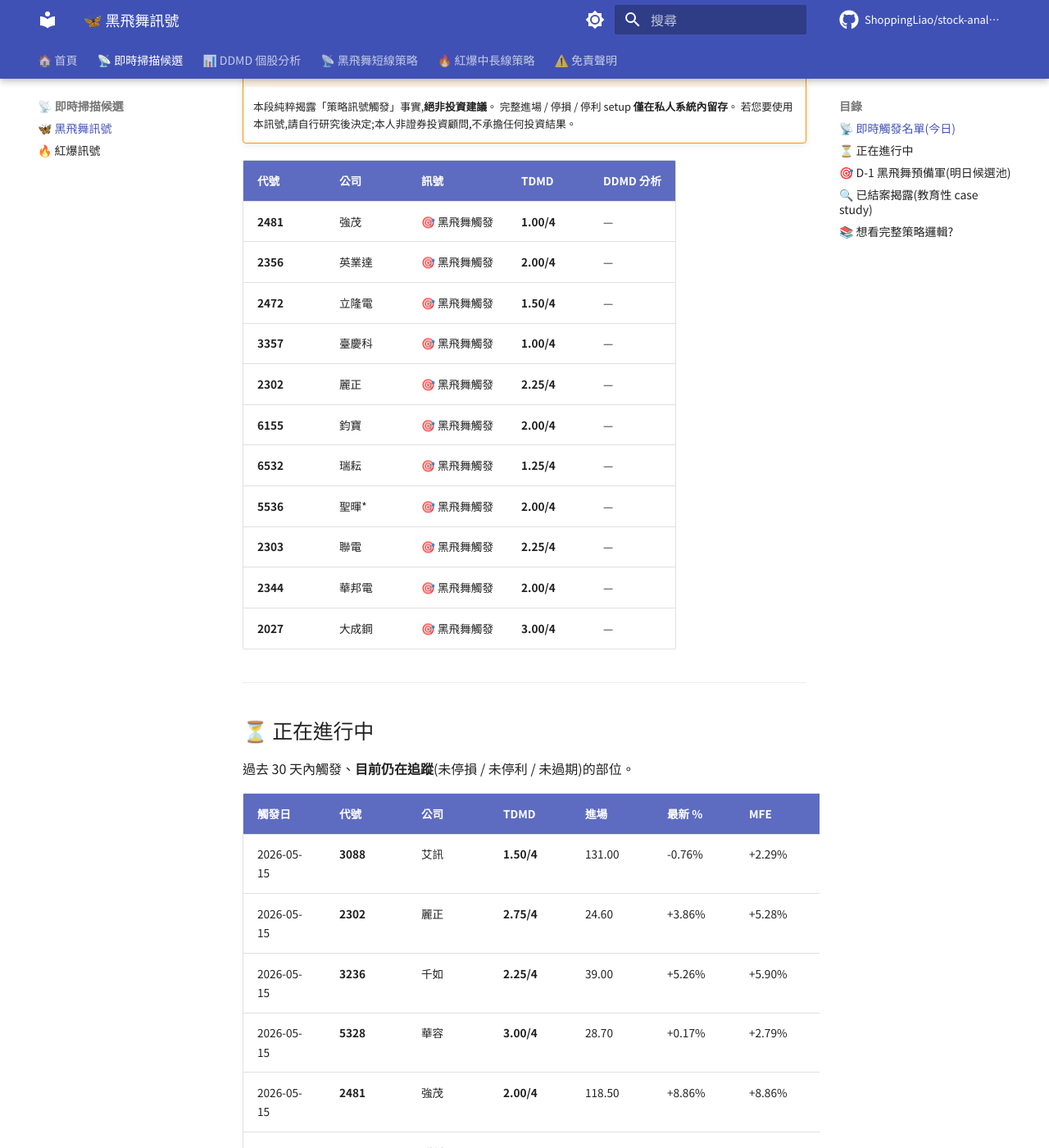
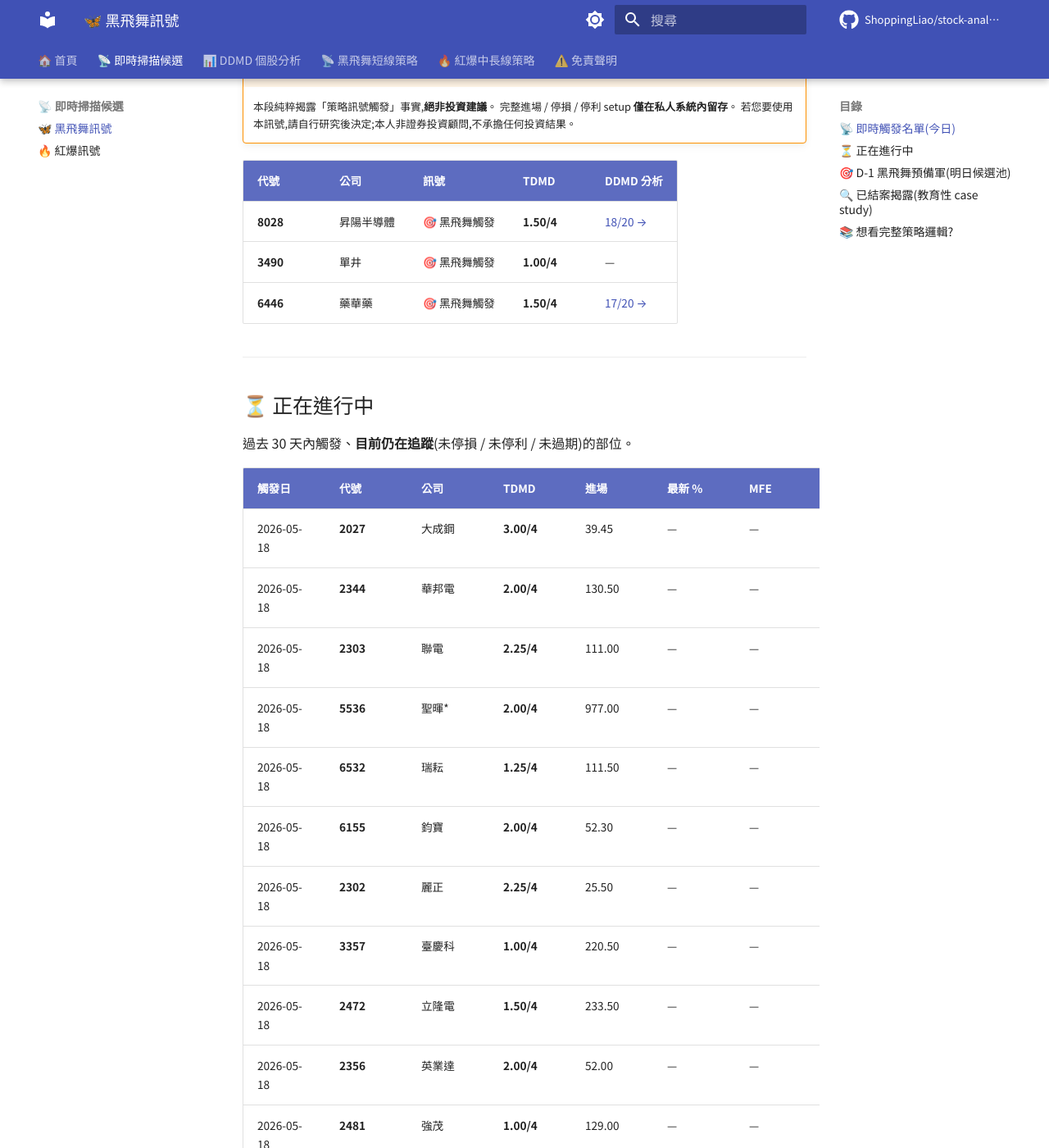
Before and after one commit to ShoppingLiao/stock-analysis-public, an MkDocs documentation site: the page built from docs/signals_black_butterfly.md, in a window 1280 px wide and 1400 px high, scrolled down 353 px. Shown: the whole window at 82% size. Built offline with MkDocs 1.6.1 and Material for MkDocs 9.7.7, drawn with Linux system fonts in a browser that asks for light colours; comment, search, counter and statistics services are not loaded; some of the changed text lies outside the part shown.

Commit message:
docs(signals): update BB + RB (2026-05-19)

```diff
--- a/docs/signals_black_butterfly.md
+++ b/docs/signals_black_butterfly.md
@@ -4,7 +4,7 @@
 
 ## 📡 即時觸發名單(今日)
 
-今天(2026-05-18)黑飛舞策略命中清單。**僅揭露訊號,不附進場/停損/停利價位**。
+今天(2026-05-19)黑飛舞策略命中清單。**僅揭露訊號,不附進場/停損/停利價位**。
 
 !!! warning "重要法律聲明"
     本段純粹揭露「策略訊號觸發」事實,**絕非投資建議**。
@@ -13,17 +13,9 @@
 
 | 代號 | 公司 | 訊號 | TDMD | DDMD 分析 |
 |------|------|------|------|----------|
-| **2481** | 強茂 | 🎯 黑飛舞觸發 | **1.00/4** | — |
-| **2356** | 英業達 | 🎯 黑飛舞觸發 | **2.00/4** | — |
-| **2472** | 立隆電 | 🎯 黑飛舞觸發 | **1.50/4** | — |
-| **3357** | 臺慶科 | 🎯 黑飛舞觸發 | **1.00/4** | — |
-| **2302** | 麗正 | 🎯 黑飛舞觸發 | **2.25/4** | — |
-| **6155** | 鈞寶 | 🎯 黑飛舞觸發 | **2.00/4** | — |
-| **6532** | 瑞耘 | 🎯 黑飛舞觸發 | **1.25/4** | — |
-| **5536** | 聖暉* | 🎯 黑飛舞觸發 | **2.00/4** | — |
-| **2303** | 聯電 | 🎯 黑飛舞觸發 | **2.25/4** | — |
-| **2344** | 華邦電 | 🎯 黑飛舞觸發 | **2.00/4** | — |
-| **2027** | 大成鋼 | 🎯 黑飛舞觸發 | **3.00/4** | — |
+| **8028** | 昇陽半導體 | 🎯 黑飛舞觸發 | **1.50/4** | [18/20 →](https://shoppingliao.github.io/stock-analysis-public/reports/8028_%E6%98%87%E9%99%BD%E5%8D%8A%E5%B0%8E%E9%AB%94_DDMD_2026-05-08/) |
+| **3490** | 單井 | 🎯 黑飛舞觸發 | **1.00/4** | — |
+| **6446** | 藥華藥 | 🎯 黑飛舞觸發 | **1.50/4** | [17/20 →](https://shoppingliao.github.io/stock-analysis-public/reports/6446_%E8%97%A5%E8%8F%AF%E8%97%A5_DDMD_2026-05-08/) |
 
 
 ---
@@ -34,14 +26,25 @@
 
 | 觸發日 | 代號 | 公司 | TDMD | 進場 | 最新 % | MFE | MAE | 狀態 |
 |--------|------|------|------|------|--------|-----|-----|------|
+| 2026-05-18 | **2027** | 大成鋼 | **3.00/4** | 39.45 | — | — | — | ⏸️ 待入場 |
+| 2026-05-18 | **2344** | 華邦電 | **2.00/4** | 130.50 | — | — | — | ⏸️ 待入場 |
+| 2026-05-18 | **2303** | 聯電 | **2.25/4** | 111.00 | — | — | — | ⏸️ 待入場 |
+| 2026-05-18 | **5536** | 聖暉* | **2.00/4** | 977.00 | — | — | — | ⏸️ 待入場 |
+| 2026-05-18 | **6532** | 瑞耘 | **1.25/4** | 111.50 | — | — | — | ⏸️ 待入場 |
+| 2026-05-18 | **6155** | 鈞寶 | **2.00/4** | 52.30 | — | — | — | ⏸️ 待入場 |
+| 2026-05-18 | **2302** | 麗正 | **2.25/4** | 25.50 | — | — | — | ⏸️ 待入場 |
+| 2026-05-18 | **3357** | 臺慶科 | **1.00/4** | 220.50 | — | — | — | ⏸️ 待入場 |
+| 2026-05-18 | **2472** | 立隆電 | **1.50/4** | 233.50 | — | — | — | ⏸️ 待入場 |
+| 2026-05-18 | **2356** | 英業達 | **2.00/4** | 52.00 | — | — | — | ⏸️ 待入場 |
+| 2026-05-18 | **2481** | 強茂 | **1.00/4** | 129.00 | — | — | — | ⏸️ 待入場 |
+| 2026-05-15 | **2302** | 麗正 | **2.75/4** | 24.60 | +3.86% | +5.28% | -5.28% | 🔵 追蹤中 |
 | 2026-05-15 | **3088** | 艾訊 | **1.50/4** | 131.00 | -0.76% | +2.29% | -1.91% | 🔵 追蹤中 |
-| 2026-05-15 | **2302** | 麗正 | **2.75/4** | 24.60 | +3.86% | +5.28% | -5.28% | 🔵 追蹤中 |
 | 2026-05-15 | **3236** | 千如 | **2.25/4** | 39.00 | +5.26% | +5.90% | -4.74% | 🔵 追蹤中 |
 | 2026-05-15 | **5328** | 華容 | **3.00/4** | 28.70 | +0.17% | +2.79% | -1.92% | 🔵 追蹤中 |
 | 2026-05-15 | **2481** | 強茂 | **2.00/4** | 118.50 | +8.86% | +8.86% | -5.91% | 🔵 追蹤中 |
 | 2026-05-15 | **3481** | 群創 | **2.25/4** | 36.10 | +7.20% | +9.14% | -4.29% | 🔵 追蹤中 |
+| 2026-05-14 | **4722** | 國精化 | **1.25/4** | 256.00 | -0.20% | +5.47% | -5.86% | 🔵 追蹤中 |
 | 2026-05-14 | **3702** | 大聯大 | **2.00/4** | 111.00 | -0.45% | +4.95% | -2.25% | 🔵 追蹤中 |
-| 2026-05-14 | **4722** | 國精化 | **1.25/4** | 256.00 | -0.20% | +5.47% | -5.86% | 🔵 追蹤中 |
 | 2026-05-13 | **3006** | 晶豪科 | **1.50/4** | 215.00 | +17.21% | +17.44% | 6.28% | 🔵 追蹤中 |
 | 2026-05-12 | **3490** | 單井 | **1.75/4** | 31.05 | +21.74% | +27.54% | 1.45% | 🔵 追蹤中 |
 | 2026-05-11 | **3090** | 日電貿 | **2.00/4** | 116.50 | +27.04% | +28.33% | -3.43% | 🔵 追蹤中 |
```
